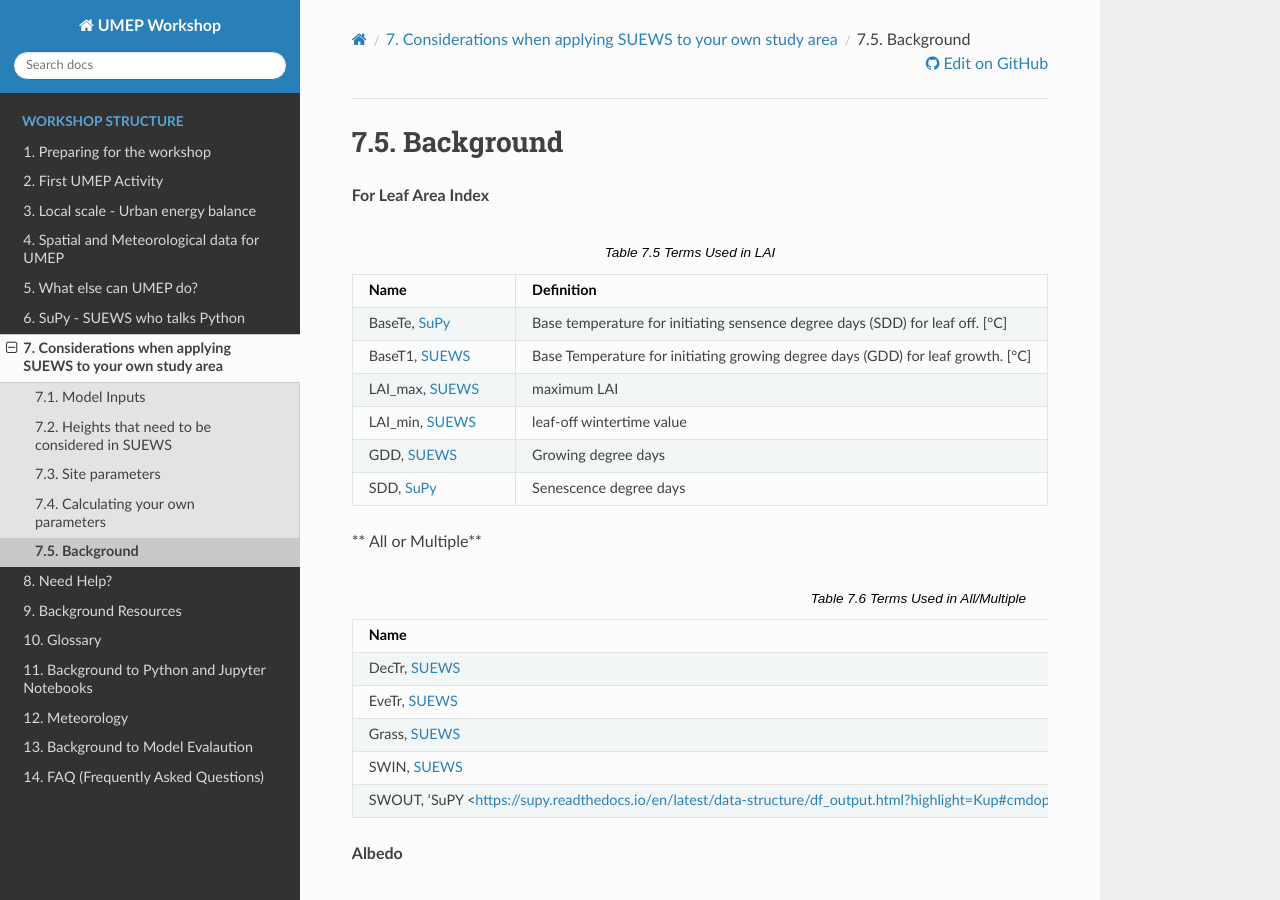
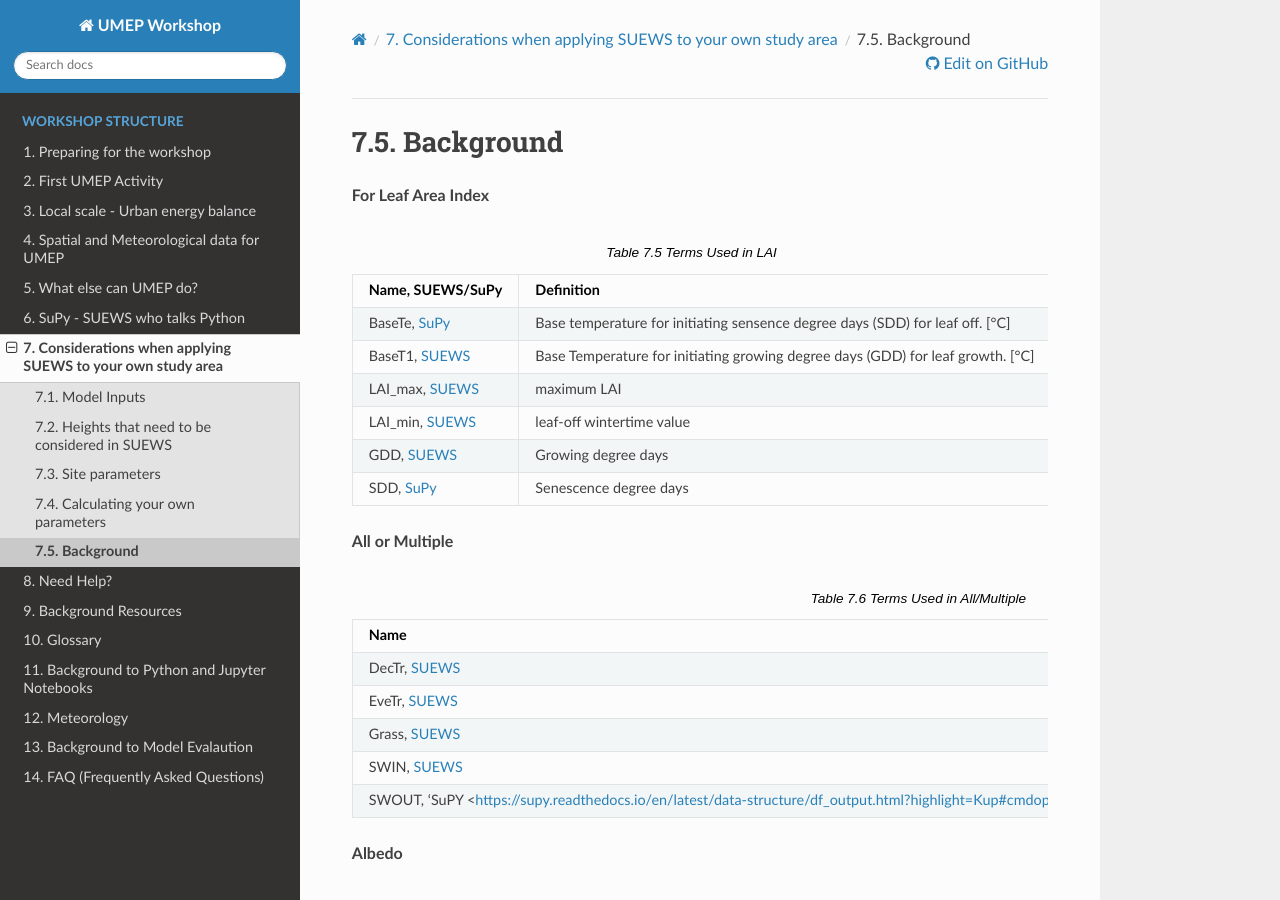
Before and after one commit to Urban-Meteorology-Reading/UMEP-Workshop, a Sphinx documentation site: the page built from source/Parameters/CalcBG.rst, in a window 1280 px wide and 900 px high. Built offline with Sphinx 7.4.7 and the Read the Docs theme 2.0.0, drawn with Linux system fonts in a browser that asks for light colours.

Commit message:
Update CalcBG.rst

```diff
--- a/source/Parameters/CalcBG.rst
+++ b/source/Parameters/CalcBG.rst
@@ -11,7 +11,7 @@ Background
    :header-rows: 1
    :widths: 40, 70
 
-   * -  Name
+   * -  Name, SUEWS/SuPy
      -  Definition
    * -  BaseTe, `SuPy <https://suews.readthedocs.io/en/latest/input_files/SUEWS_SiteInfo/Input_Options.html?highlight=baseTe#cmdoption-arg-BaseTe>`__
      -  Base temperature for initiating sensence degree days (SDD) for leaf off. [°C]
@@ -28,7 +28,7 @@ Background
 
 
 
-** All or Multiple**
+**All or Multiple**
 
 .. list-table:: Terms Used in All/Multiple
    :header-rows: 1
```
